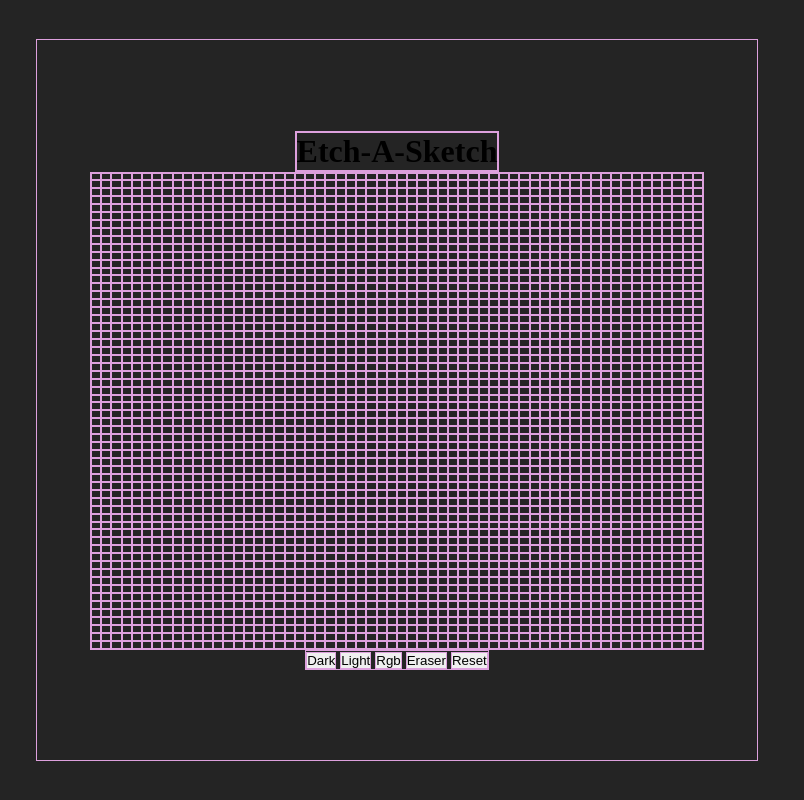
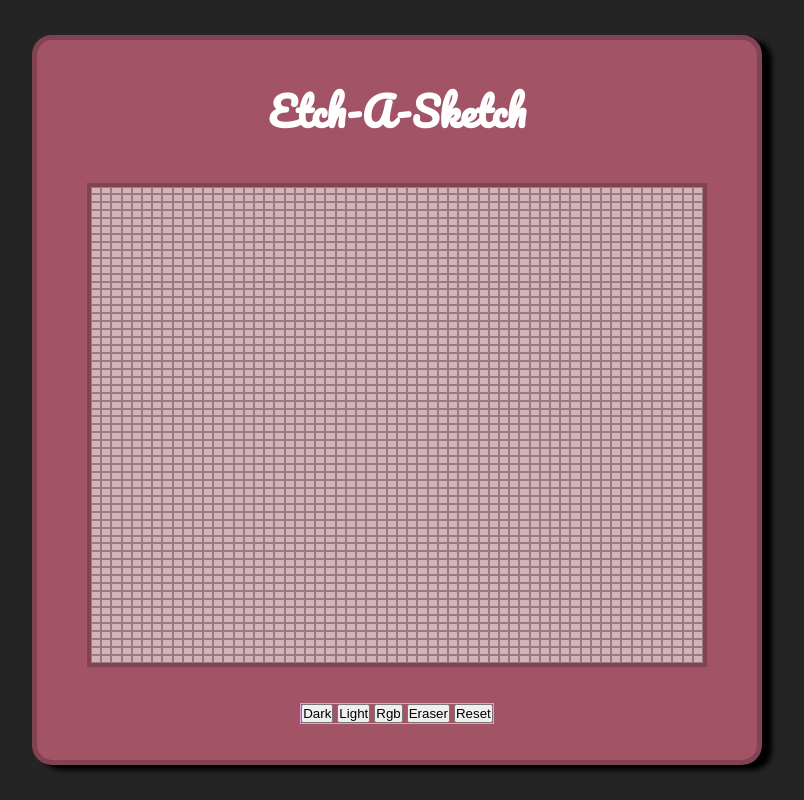
Before and after one commit to maivlys/Etch-a-Sketch, a plain HTML site: page index.html in a window 1280 px wide. Shown: the whole page, without its empty margins (243-1047 px from the left). Drawn offline with Linux system fonts and the light colour scheme.

Commit message:
improve design and colors

```diff
--- a/style.css
+++ b/style.css
@@ -1,5 +1,4 @@
 *{
-  border: 0.1px solid plum;
   margin: 0;
   padding: 0;
 }
@@ -24,8 +23,27 @@
 
   display: flex;
   flex-direction: column;
-  justify-content: center;
+  justify-content: space-evenly;
   align-items: center;
+
+  border-radius: 20px;
+
+  background-color: #A35366;
+  /* background-image: url("img/pexels.jpg") ; */
+  border: 5px solid #814251;
+  box-shadow: 10px 5px 5px black;
+}
+#header{
+  display: flex;
+  justify-content: space-evenly;
+}
+#header h1{
+  font-family: "Pacifico", cursive;
+  font-size: 2.5em;
+  color: white;
+}
+#header img{
+  height: 80px;
 }
 #screen{
   --r: 900 / 700;
@@ -34,13 +52,21 @@
   width:min(85%, min(800px, 90vh*(var(--r))));
 
   display: grid;
-  grid-template-columns: auto auto auto auto auto;
+  /* grid-template-columns: repeat(10, auto); */
+  border: 4px solid #814251;
 }
 #screen div{
   height: auto;
   width: auto;
+  background-color: #ffffff8c;
+  /* background-color: #2cdcf3da; */
+  border: 1px solid rgba(0, 0, 0, 0.301);
+}
+#options{
+  border: 1px solid plum;
 }
 #resize-container{
+  border: 1px solid plum;
   display: flex;
   flex-direction: column;
   justify-content: center;
```
